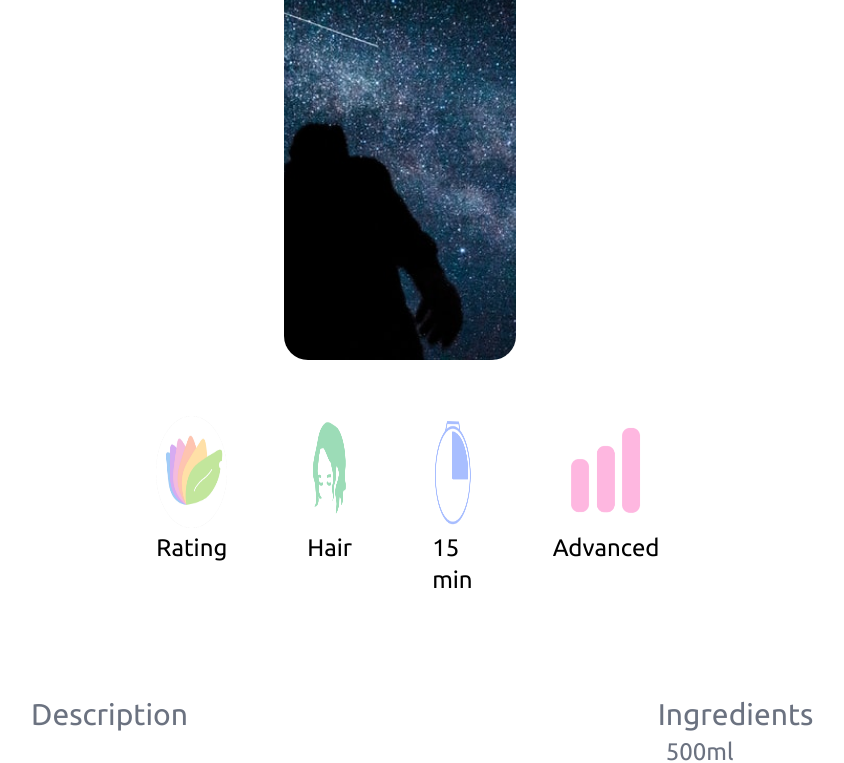
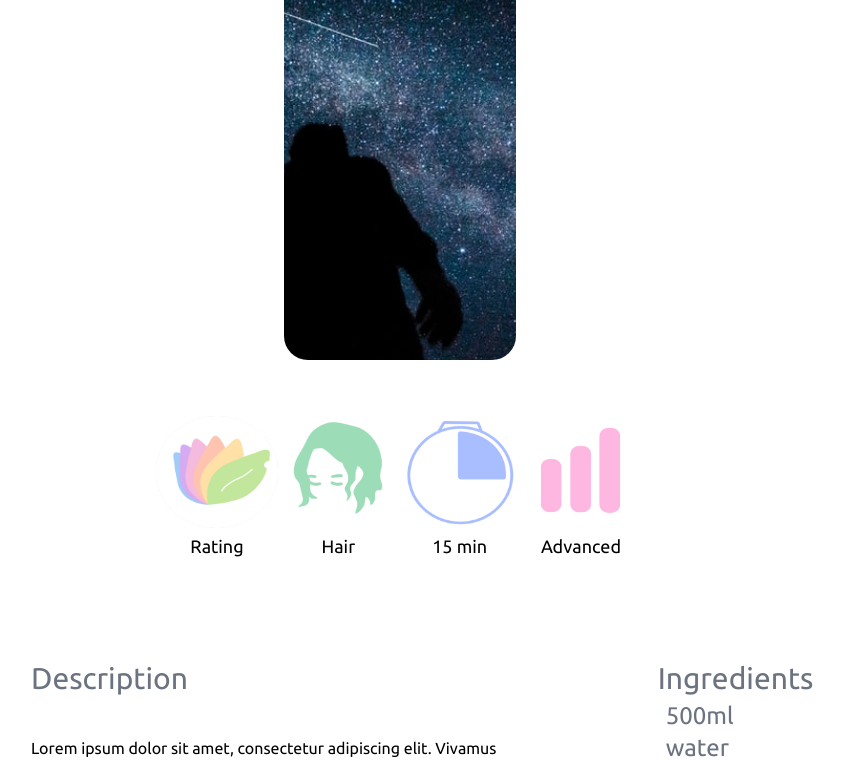
Before and after one commit to greenit-recipes/greenit-webapp, a React (Create React App) app: page /recipes/1 in a window 1280 px wide. Shown: the part 472-1235 px from the top of the page, without its empty margins (241-1085 px from the left). Built offline with nearby package versions, Linux system fonts and the light colour scheme.

Commit message:
[icons] Fix Icon component

```diff
--- a/src/components/misc/Icon.tsx
+++ b/src/components/misc/Icon.tsx
@@ -16,8 +16,10 @@ import {
 interface IconProps {
   type: string;
   start?: boolean;
+  height?: number;
+  width?: number
 }
-export const Icon: React.FC<IconProps> = ({ type, start }) => {
+export const Icon: React.FC<IconProps> = ({ type, start, height, width }) => {
   const types = {
     category: [
       { Home: home, Wellbeing: wellbeing, Body: body, Face: face, Hair: hair },
@@ -38,13 +40,13 @@ export const Icon: React.FC<IconProps> = ({ type, start }) => {
   // @ts-ignore
   item = item[Math.floor(Math.random() * item.length)];
   return (
-    <div className="pr-20">
+    <div>
       <img
         /* @ts-ignore */
         src={types[type as keyof typeof types][0][(item as unknown) as string]}
-        className="h-28 w-32"
+        className={`h-${height ?? 28} w-${width ?? 32}`}
       />
-      <h1 className="py-1 flex justify-center text-2xl">{item}</h1>
+      <h1 className="py-1 flex justify-center text-lg">{item}</h1>
     </div>
   );
 };
--- a/src/components/recipe/RecipeCard.tsx
+++ b/src/components/recipe/RecipeCard.tsx
@@ -21,8 +21,7 @@ export const RecipeCard: React.FC = () => {
         <h2 className="mx-auto pt-1">4.5</h2>
       </div>
       <div className="w-auto h-auto | mt-auto | bg-white shadow-lg rounded-3xl ">
-        <div className="grid grid-cols-8 gap-4">
-          <h1 className="subpixel-antialiased col-span-8 flex py-3 justify-center text-2xl">
+        <h1 className="subpixel-antialiased flex py-3 justify-center text-2xl">
           {
             [
               "Coconut Body Butter",
@@ -38,9 +37,10 @@ export const RecipeCard: React.FC = () => {
             ][Math.floor(Math.random() * 9)]
           }
         </h1>
-          <Icon type="category" start={true} />
-          <Icon type="difficulty" />
-          <Icon type="duration" />
+        <div className="flex flex-row | justify-between | ml-4 mr-4">
+        <Icon type="category" height={22} width={20}/>
+        <Icon type="difficulty" height={22} width={20}/>
+        <Icon type="duration" height={22} width={20} />
         </div>
       </div>
     </div>
```
Lines whose indentation alone changed are shown as unchanged.
